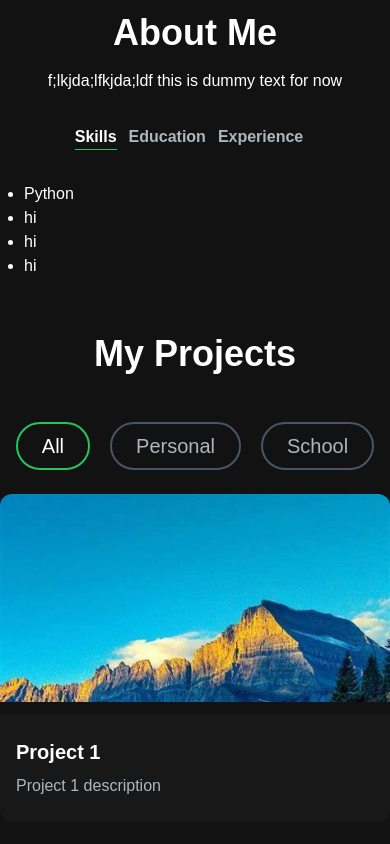
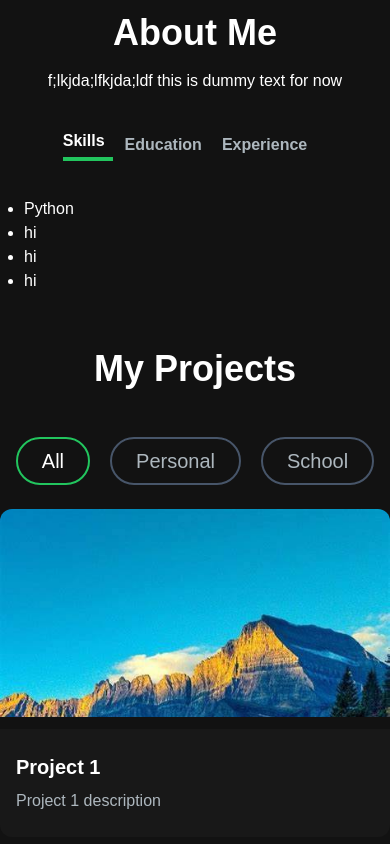
Before and after one commit to carlos-22-chasi/portfolio, a Next.js app: page / in a window 390 px wide. Shown: the part 940-1784 px from the top of the page. Built offline with nearby package versions, Linux system fonts and the light colour scheme.

Commit message:
added animations 💀

```diff
--- a/package.json
+++ b/package.json
@@ -10,8 +10,10 @@
   },
   "dependencies": {
     "@heroicons/react": "^2.1.5",
+    "framer-motion": "^11.11.8",
     "next": "14.2.15",
     "react": "^18",
+    "react-animated-numbers": "^0.18.0",
     "react-dom": "^18",
     "react-type-animation": "^3.2.0",
     "resend": "^4.0.0"
--- a/src/app/components/HeroSection.jsx
+++ b/src/app/components/HeroSection.jsx
@@ -2,14 +2,15 @@
 import React from 'react'
 import Image from 'next/image'
 import { TypeAnimation } from 'react-type-animation';
+import { motion } from "framer-motion"
 
 const HeroSection = () => {
   return (
     <section>
       <div className="grid grid-cols-1 sm:grid-cols-12">
-        <div className="col-span-7 place-self-center text-center sm:text-left">
+        <motion.div initial={{ opacity: 0, scale:0.5 }} animate={{ opacity:1, scale:1 }}  transition={{ duration:1 }} className="col-span-7 place-self-center text-center sm:text-left">
           <h1 className='text-white mb-4 text-4xl sm:text-5xl lg:text-6xl font-extrabold'>
-            <span className="text-transparent bg-clip-text bg-gradient-to-r from-purple-400 to-pink-600">
+            <span className="text-transparent bg-clip-text bg-gradient-to-r from-primary-400 to-primary-900">
               Hello, I&#39;m{" "}
             </span>
             <br></br>
@@ -39,9 +40,9 @@ const HeroSection = () => {
               </span>
             </button>
           </div>
-        </div>
+        </motion.div>
         <div className="col-span-5 place-self-center mt-4 lg:mg-0">
-          <div className="rounded-full bg-[#181818] w-[250px] h-[250px] lg:w-[400px] lg:h-[400px] relative">
+          <motion.div initial={{ opacity: 0, scale:0.5 }} animate={{ opacity:1, scale:1 }}  transition={{ duration:1 }} className="rounded-full bg-[#181818] w-[250px] h-[250px] lg:w-[400px] lg:h-[400px] relative">
             <Image
               src="/images/hero_pic.png"
               alt='hero image'
@@ -49,7 +50,7 @@ const HeroSection = () => {
               width={300}
               height={300}
               />
-          </div>
+          </motion.div>
         </div>
       </div>
     </section>
--- a/src/app/components/ProjectSection.jsx
+++ b/src/app/components/ProjectSection.jsx
@@ -1,7 +1,8 @@
 "use client"
-import React, { useState } from 'react'
+import React, { useRef, useState } from 'react'
 import ProjectCard from './ProjectCard'
 import ProjectTag from './ProjectTag';
+import { motion, useInView } from "framer-motion"
 
 const projectsData = [
   {
@@ -61,6 +62,8 @@ const projectsData = [
 ];
 const ProjectSection = () => {
   const [tag, setTag] = useState("All");
+  const ref = useRef(null);
+  const isInView = useInView(ref, { once:true });
 
   const handleTagChange = (newTag) => {
     setTag(newTag);
@@ -70,16 +73,28 @@ const ProjectSection = () => {
     project.tag.includes(tag)
   );
 
+  const cardVariants = {
+    initial: { y:50, opacity: 0 },
+    animate: { y:0, opacity: 1 }
+  }
+
   return (
-    <>
+    <section>
       <h2 className='text-center text-4xl font-bold text-white mt-4 mb-6'>My Projects</h2>
       <div className='text-white flex flex-row justify-center items-center gap-5 py-6'>
         <ProjectTag onClick={handleTagChange} name="All" isSelected={tag==="All"}/>
         <ProjectTag onClick={handleTagChange} name="Personal" isSelected={tag==="Personal"}/>
         <ProjectTag onClick={handleTagChange} name="School" isSelected={tag==="School"}/>
       </div>
-      <div className='grid md:grid-cols-3 gap-8 md:gap-12'>
-        {filteredProjects.map((project) => (
+      <ul  ref={ref} className='grid md:grid-cols-3 gap-8 md:gap-12'>
+        {filteredProjects.map((project, index) => (
+          <motion.li
+            key={index}
+            variants={cardVariants}
+            initial="initial"
+            animate={isInView ? "animate" : "initial"}
+            transition={{ duration: 0.3, delay: index * 0.4 }}
+          >
             <ProjectCard
               key={project.id}
               title={project.title}
@@ -88,9 +103,10 @@ const ProjectSection = () => {
               gitUrl={project.gitUrl}
               previewURL={project.previewUrl}
             />
+          </motion.li>
       ))}
-      </div>
-    </>
+      </ul>
+    </section>
   )
 }
 
--- a/src/app/components/TabButton.jsx
+++ b/src/app/components/TabButton.jsx
@@ -1,13 +1,27 @@
 import React from 'react'
+import { motion } from "framer-motion"
+
+const variants = {
+  default: { width: 0 },
+  active: { width: "calc(100% - 0.75rem"},
+}
 
 const TabButton = ( {active, selectTab, children}) => {
-  // if the button is active then have it underlined and highlited, else grey out
-  const buttonClasses = active ? 'text-white border-b border-primary-500' : 'text-[#ADB7BE]'
+  // if the button is active then text highlited, else grey out
+  const buttonClasses = active ? 'text-white' : 'text-[#ADB7BE] hover:border-b-2 hover:border-b-blue-600 mt-2'
   return (
     <button onClick={selectTab}>
-      <p className={`mr-3 font-semibold hover:text-white ${buttonClasses}`}>
+      <p className={`mr-5 font-semibold hover:text-white ${buttonClasses}`}>
         {children} {/*name of the tab */}
       </p>
+      {/* underlined portion animation */}
+      <motion.div
+        variants={variants}
+        animate={active ? "active" : "default"}
+        transition={{ duration: 0.5 }}
+        className="h-1 bg-primary-500 mt-1 mr-3"
+      >
+      </motion.div>
     </button>
   )
 }
```
Also changed, not shown: 1 other file (tests, documents, lock files or other folders). Lines whose indentation alone changed are shown as unchanged.
